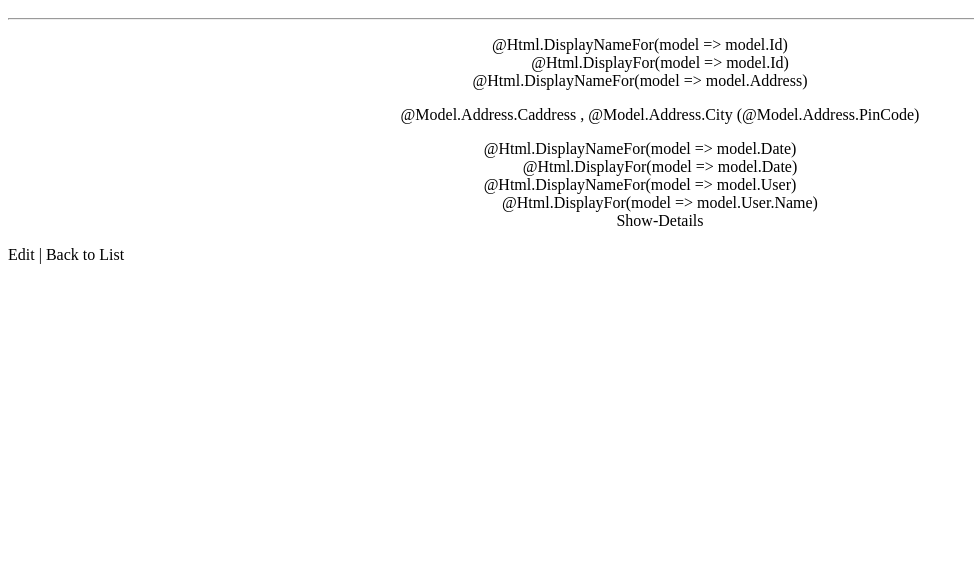
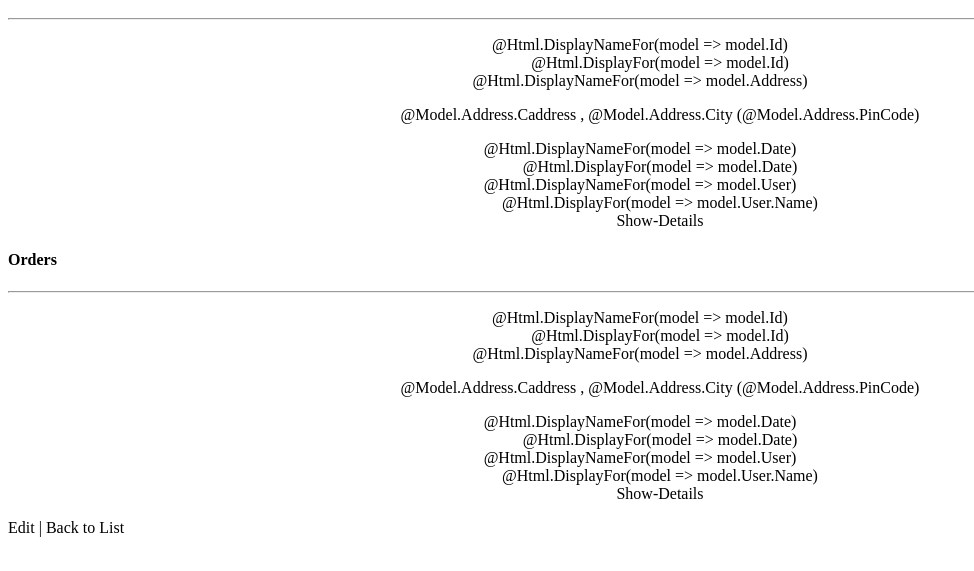
Before and after one commit to ChandoliaDeep/Ecommerceproject, a plain HTML site: page index.html in a window 1280 px wide. Shown: the part 127-698 px from the top of the page, without its empty margins (0-974 px from the left). Drawn offline with Linux system fonts and the light colour scheme.

Commit message:
sat adding
sk

```diff
--- a/index.html
+++ b/index.html
@@ -49,6 +49,39 @@
     </dl>
 </div>
 <div>
+    <h4>Orders</h4>
+    <hr />
+    <dl class="row" style="text-align:center">
+        <dt class = "col-sm-2">
+            @Html.DisplayNameFor(model => model.Id)
+        </dt>
+        <dd class = "col-sm-10">
+            @Html.DisplayFor(model => model.Id)
+        </dd>
+        <dt class = "col-sm-2">
+            @Html.DisplayNameFor(model => model.Address)
+        </dt>
+        <dd class = "col-sm-10">
+            <p>@Model.Address.Caddress , @Model.Address.City (@Model.Address.PinCode)</p>
+        </dd>
+        <dt class = "col-sm-2">
+            @Html.DisplayNameFor(model => model.Date)
+        </dt>
+        <dd class = "col-sm-10">
+            @Html.DisplayFor(model => model.Date)
+        </dd>
+        <dt class = "col-sm-2">
+            @Html.DisplayNameFor(model => model.User)
+        </dt>
+        <dd class = "col-sm-10">
+            @Html.DisplayFor(model => model.User.Name)
+        </dd>
+        <dd class="col-sm-2">
+            <a asp-action="ShowOrderedBooks" asp-route-id="@Model.Id" class="btn kol">Show-Details</a>
+        </dd>
+    </dl>
+</div>
+<div>
     <a asp-action="Edit" asp-route-id="@Model?.Id">Edit</a> |
     <a asp-action="Index">Back to List</a>
 </div>
```
